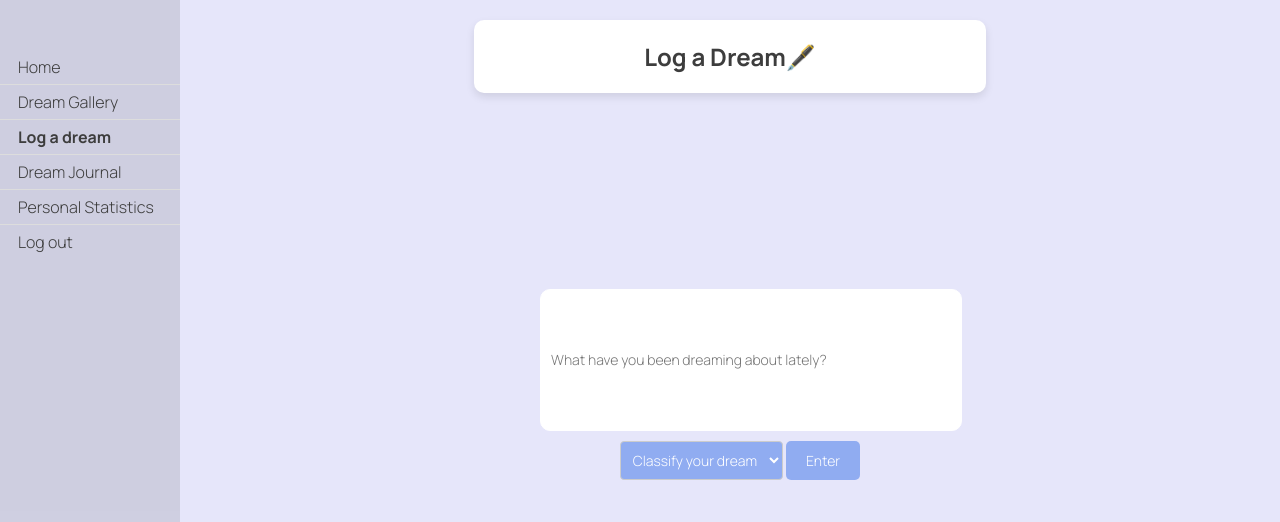
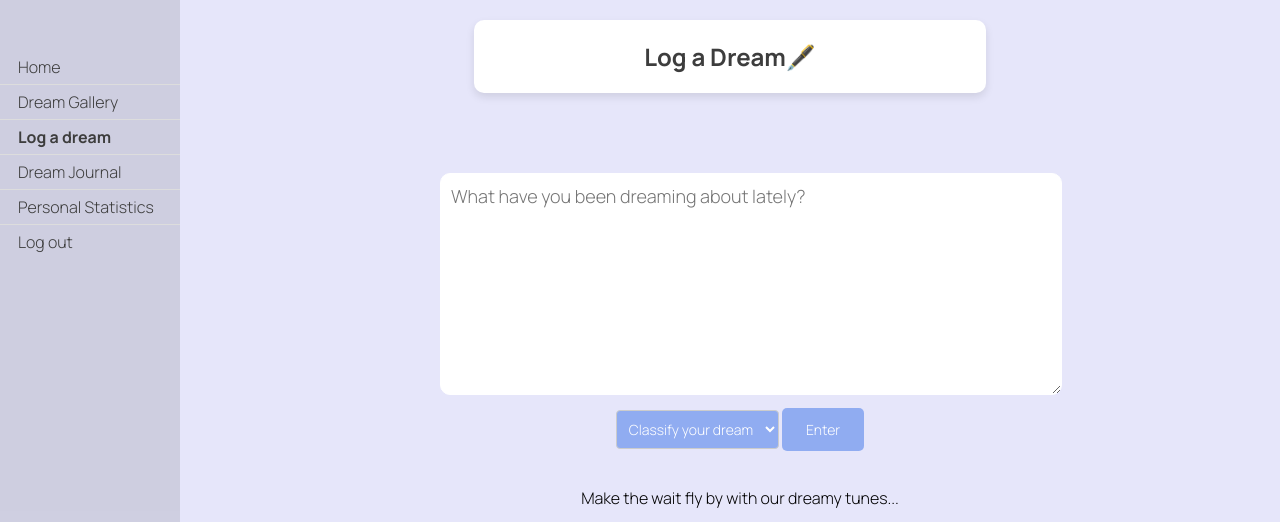
Before and after one commit to hannahsteinbach/DreamCatcher, a Django app: page /dreams/log_dream/ in a window 1280 px wide. Shown: the top 522 px of the page. Run offline with Django 5.2, Linux system fonts and the light colour scheme; a user stored in the database is signed in.

Commit message:
work on loggin dream

```diff
--- a/django/dreamcatcher/dreams/templates/dreams/log_dream.html
+++ b/django/dreamcatcher/dreams/templates/dreams/log_dream.html
@@ -76,25 +76,26 @@
         }
         .chat-form {
             text-align: center;
-            width: 60%;
+            width: 80%;
             margin-left: 200px;
-            max-width: 400px;
+            max-width: 600px;
+            margin-top: 80px;
             margin-bottom: 20px;
         }
-        .chat-form input[type="text"] {
+        .chat-form textarea {
             width: 100%;
             padding: 10px;
-            font-size: 14px;
-            height: 120px;
+            font-size: 18px;
+            height: 200px;
             resize: vertical;
             border: 1px solid #ffffff;
             border-radius: 10px;
-            margin-bottom: 10px;
+            margin-bottom: 8px;
             background-color: #ffffff;
             font-family: 'Manrope', sans-serif;
         }
         .chat-form input[type="submit"] {
-            padding: 10px 20px;
+            padding: 12px 24px;
             border: none;
             border-radius: 5px;
             background-color: #82a3f0da;
@@ -123,6 +124,31 @@
             background-color: #f0f0f0;
             color: #1e3047;
         }
+        .playlist-container {
+            display: flex;
+            justify-content: center;
+            gap: 20px;
+            margin-left: 200px; /* Adjust to center from left margin */
+        }
+        .playlist-container iframe {
+            border-radius: 12px;
+            width: 45%;
+            height: 352px;
+        }
+
+        html {
+            scroll-behavior: smooth;
+        }
+
+        .show-playlists .playlist-container {
+            display: flex;
+        }
+
+        .centered-text {
+            text-align: center;
+            margin-left: 200px; /* Adjust to center from left margin */
+        }
+
     </style>
 </head>
 <body>
@@ -139,7 +165,7 @@
     </div>
     <form class="chat-form" method="post">
         {% csrf_token %}
-        <input type="text" id="content" name="content" placeholder="What have you been dreaming about lately?">
+        <textarea id="content" name="content" placeholder="What have you been dreaming about lately?" rows="4"></textarea>
         <select id="classification" name="classification">
             <option value="">Classify your dream</option>
             <option value="0">Nightmare</option>
@@ -150,6 +176,15 @@
         </select>
         <input type="submit" value="Enter">
     </form>
+    <section class="content">
+        <div class="centered-text">
+            <p>Make the wait fly by with our dreamy tunes...</p>
+        </div>
+        <div class="playlist-container">
+            <iframe style="border-radius:12px" src="https://open.spotify.com/embed/playlist/3qcG06thoT5dON4ZBigN8N?utm_source=generator" width="100%" height="352" frameBorder="0" allowfullscreen="" allow="autoplay; clipboard-write; encrypted-media; fullscreen; picture-in-picture" loading="lazy"></iframe>
+            <iframe allow="autoplay *; encrypted-media *; fullscreen *; clipboard-write" frameborder="0" height="450" style="width:100%;max-width:660px;overflow:hidden;border-radius:10px;" sandbox="allow-forms allow-popups allow-same-origin allow-scripts allow-storage-access-by-user-activation allow-top-navigation-by-user-activation" src="https://embed.music.apple.com/ro/playlist/dreamcatching/pl.u-BNA6rMJF1NLNW5V"></iframe>
+        </div>
+    </section>
     {% if messages %}
     <div class="alert alert-success">
         <ul>
@@ -162,5 +197,21 @@
     <footer>
         <p>&copy; 2024 DreamCatcher | Raluca Rilla & Hannah Steinbach | <a class="btn btn-primary" href="{% url 'aboutus' %}">About us</a></p>
     </footer>
+    <script>
+        window.addEventListener('scroll', function() {
+            var subtitle = document.querySelector('.subtitle');
+            var emojis = document.querySelector('.emojis');
+            var buttons = document.querySelectorAll('.overlay button');
+            var scrolled = window.pageYOffset || document.documentElement.scrollTop;
+            var maxScroll = 80;
+            var scrollFactor = Math.min(scrolled * 0.3, maxScroll);
+
+            subtitle.style.transform = 'translateY(' + scrollFactor + 'px)';
+            emojis.style.transform = 'translateY(' + scrollFactor + 'px)';
+            buttons.forEach(function(button) {
+                button.style.transform = 'translateY(' + scrollFactor + 'px)';
+            });
+        });
+    </script>
 </body>
 </html>
```
